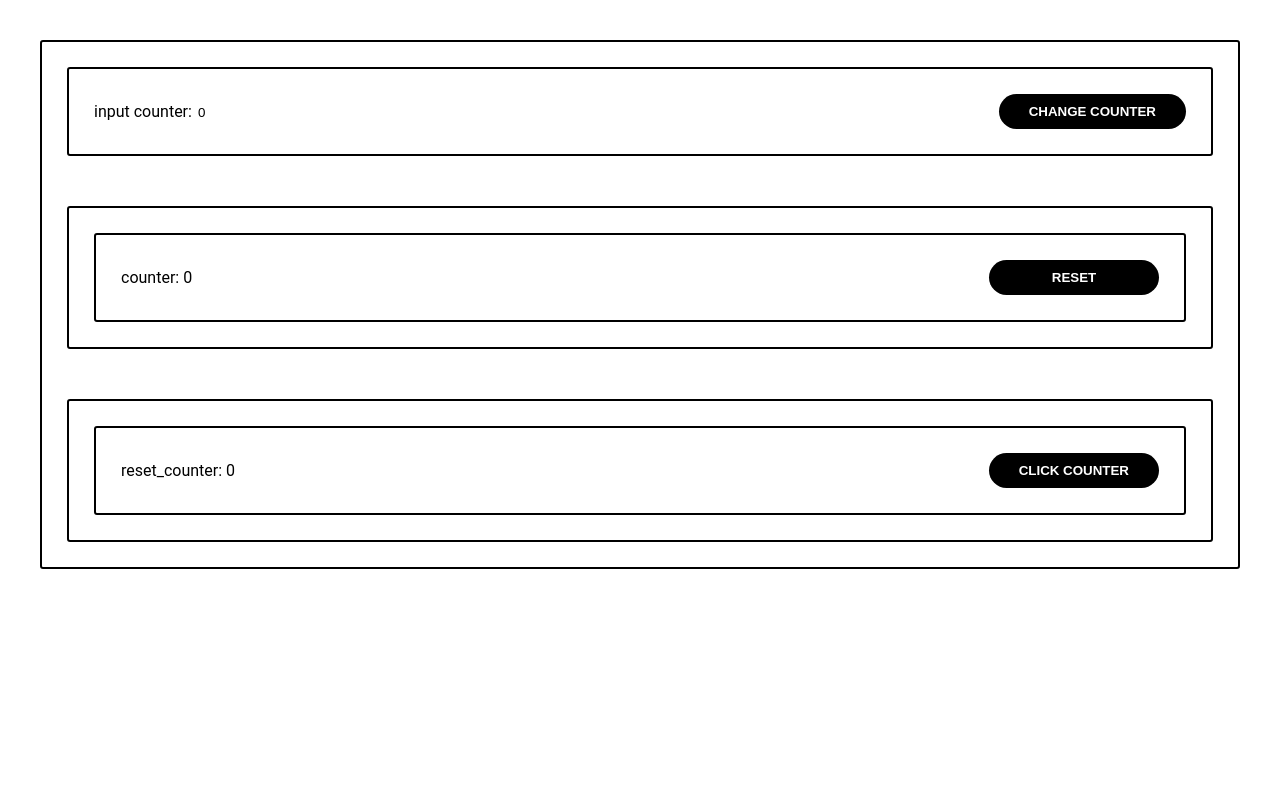
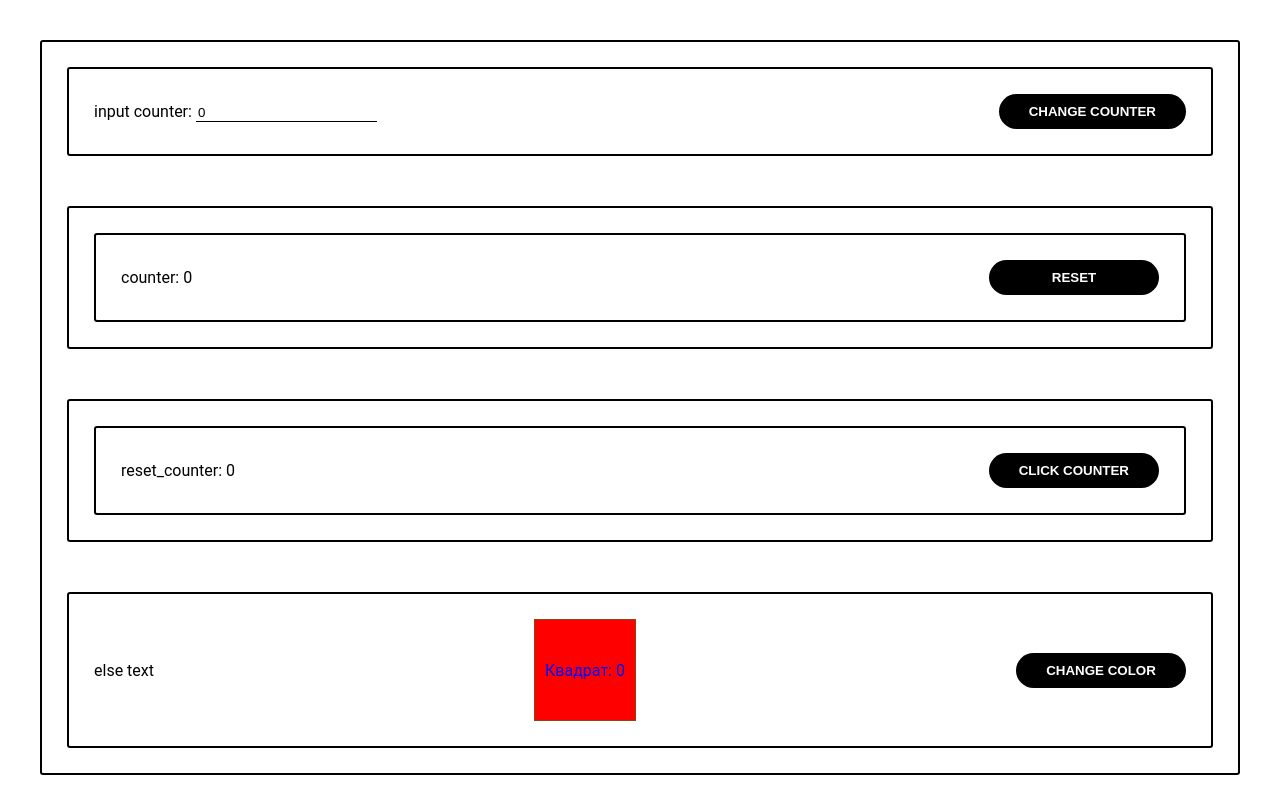
Before and after one commit to Bertik888/Counter-Vue3, a Vue app: page / in a window 1280 px wide. Built offline with nearby package versions, Linux system fonts and the light colour scheme.

Commit message:
6 commit with ccolor

```diff
--- a/src/App.vue
+++ b/src/App.vue
@@ -23,6 +23,11 @@
           :reset_counter="reset_counter"
         />
       </div>
+
+      <div class="col">
+        <c-color />
+      </div>
+
     </div>
   </div>
 </template>
@@ -31,6 +36,8 @@
 import CView1 from './components/CView1.vue'
 import CAction1 from './components/CAction1.vue'
 import CModel from './components/CModel.vue'
+import CColor from './components/CColor.vue'
+
 
 
 
@@ -39,14 +46,16 @@ export default {
   components: {
     CView1,
     CAction1,
-    CModel
+    CModel,
+    CColor
   },
 
   data() {
     return {
       counter: 0,
-      reset_counter: 0, //так можно описать или лучше CamelCase?
-      max_count: 10
+      reset_counter: 0, //так можно описать или лучше CamelCase? нельзя через -
+      max_count: 10,
+
     }
   },
 
@@ -74,8 +83,12 @@ export default {
 
     changeCounter(value) {
       this.counter = value
-    }
-  }
+      console.log(value)
+    },
+
+  },
+
+
 
 }
 </script>
@@ -110,4 +123,5 @@ export default {
   border-radius: 3px;
 }
 
+
 </style>
--- /dev/null
+++ b/src/components/CColor.vue
@@ -0,0 +1,100 @@
+<template>
+  <div class="block-wrapper">
+    <div class="c-color">
+
+      <div v-if="show">if text</div>
+      <div v-else>else text</div>
+
+
+      <div
+        class="c-color__squrt"
+        :style="{ backgroundColor: backgroundColor }"
+
+        :class="[ show ? 'show-true' : 'show-false', 'class-text', { 'test': show } ]"
+      >
+        <span class="c-color__squrt_title">
+          Квадрат: {{ colorNumber }}
+        </span>
+      </div>
+
+      <div class="btn">
+        <button
+          @click="onChangeColor"
+          class="button"
+        >
+          change color
+        </button>
+      </div>
+    </div>
+
+  </div>
+</template>
+
+<script>
+  export default {
+    name: 'CColor',
+
+    data() {
+      return {
+        colorNumber: 0,
+        show: false
+      }
+    },
+
+    methods: {
+      onChangeColor() {
+        this.colorNumber = (Math.floor(Math.random() * 200) + 1)
+        this.show = !this.show
+
+        // this.$emit('backgroundColor', this.colorNumber)
+        console.log(this.colorNumber)
+        console.log('onChangeColor')
+      }
+    },
+
+    computed: {
+      backgroundColor() {
+        if (this.colorNumber >= 0 && this.colorNumber < 100 ) {
+          return 'red'
+        } else if (this.colorNumber > 150) {
+          return 'green'
+        } else {
+          return 'yellow'
+        }
+        // return (this.colorNumber >= 0 && this.colorNumber < 100 ) ? 'red' : 'green'
+      }
+
+    }
+
+  }
+</script>
+
+<style lang="scss" scoped>
+
+.c-color {
+  display: flex;
+  justify-content: space-between;
+  align-items: center;
+  text-align: center;
+  width: 100%;
+
+  &__squrt {
+    width: 100px;
+    height: 100px;
+    background: burlywood;
+    border: 1px solid saddlebrown;
+    display: flex;
+    justify-content: center;
+    align-items: center;
+
+    &_title {
+      color: blue;
+      // vertical-align: center;  // как выровнять текст по центру внутри квадрата? правильно ли обозначен класс?
+      // text-align: center;
+      // align-items: center;
+    }
+  }
+
+}
+
+</style>
--- a/src/components/CModel.vue
+++ b/src/components/CModel.vue
@@ -6,12 +6,13 @@
         input counter:
         <input
           v-model="inputValue"
-
           type="number"
           class="input"
         >
       </div>
       <!-- :max_count="max_count" нужен ли тут пропс в инпуте? - [x] - ответ, нет не нужен-->
+
+      <!-- В КАКОМ СЛУЧАЕ НАДО ПРОПИСЫВАТЬ ЭМИТЫ, ПЕРЕД ДАТОЙ ? -->
 
       <div class="btn">
         <button
@@ -43,16 +44,18 @@
       return {
         inputValue: 0
       }
-
     },
 
     methods: {
       onChangeCounter() {
-        if (this.inputValue <= this.max_count) {
+        if (this.inputValue <= this.max_count && this.inputValue !== 0) {
           this.$emit('ChangeCounter', this.inputValue)
           this.inputValue = 0
+          console.log('onChangeCounter')
         } else {
           console.log(`error_valid: число ${this.inputValue}, больше максимально допустимого ${this.max_count}`)
+          this.inputValue = 0
+
         }
       }
     }
@@ -69,12 +72,14 @@
   justify-content: space-between;
   width: 100%;
   align-items: center;
+  text-align: center;
 }
 
 .input {
   border: 0;
   outline: 0;
   background: 0;
+  border-bottom: 1px solid black;
 }
 
   input[type="number"]::-webkit-outer-spin-button,
```
Also changed, not shown: api/fakeUser.js (added, +25 -0 lines), src/components/CRegistration.vue (added).
